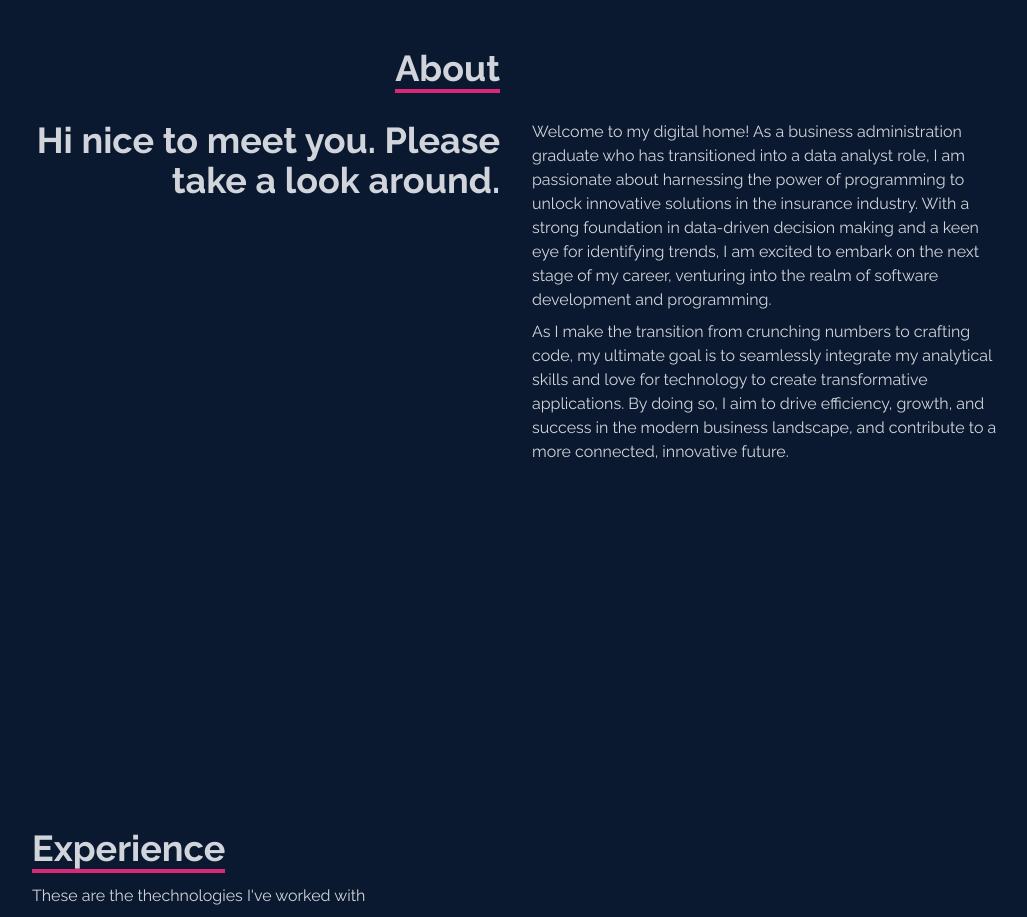
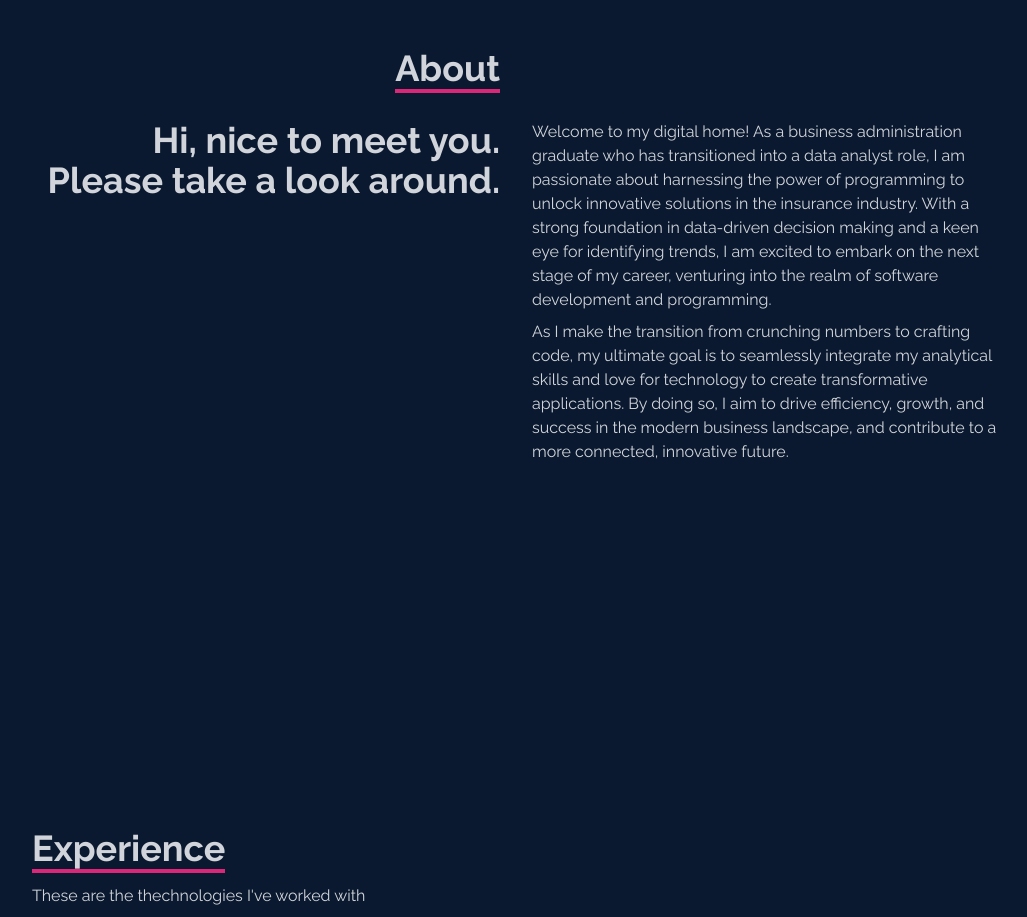
Before and after one commit to griffinmc22/Portfolio-Website, a React (Vite) app: page / in a window 1280 px wide. Shown: the part 940-1857 px from the top of the page, without its empty margins (124-1151 px from the left). Built offline with nearby package versions, Linux system fonts and the light colour scheme.

Commit message:
changed typo

```diff
--- a/src/components/About.jsx
+++ b/src/components/About.jsx
@@ -14,7 +14,8 @@ const About = () => {
             </div>
                 <div className='max-w-[1000px] w-full grid sm:grid-cols-2 gap-8 px-4'>
                     <div className='sm:text-right text-4xl font-bold'>
-                        <p>Hi nice to meet you. Please take a look around.</p>
+                        <p>Hi, nice to meet you.</p>
+                        <p>Please take a look around.</p>
                     </div>
                     <div>
                         <p>Welcome to my digital home! As a business administration graduate who has transitioned into a data analyst role, I am passionate about harnessing the power of programming to unlock innovative solutions in the insurance industry. With a strong foundation in data-driven decision making and a keen eye for identifying trends, I am excited to embark on the next stage of my career, venturing into the realm of software development and programming.</p>
```
